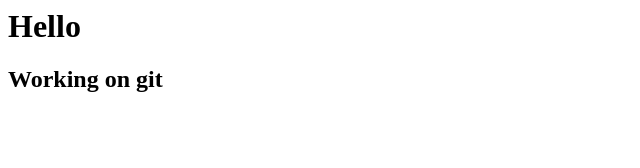
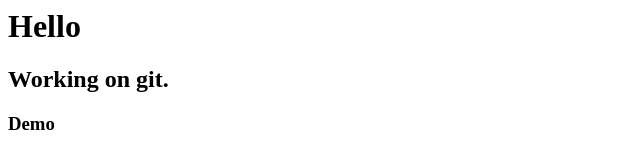
Before and after one commit to davefcodes/demo-repo-, a plain HTML site: page index.html in a window 1280 px wide. Shown: the full height of the page, 0-640 px from the left. Drawn offline with Linux system fonts and the light colour scheme.

Commit message:
minor changes

```diff
--- a/index.html
+++ b/index.html
@@ -1,3 +1,4 @@
 <h1> Hello </h1>
+<h2> Working on git. </h2>
 
-<h2> Working on git </h2>
+<h3> Demo </h3>
```
